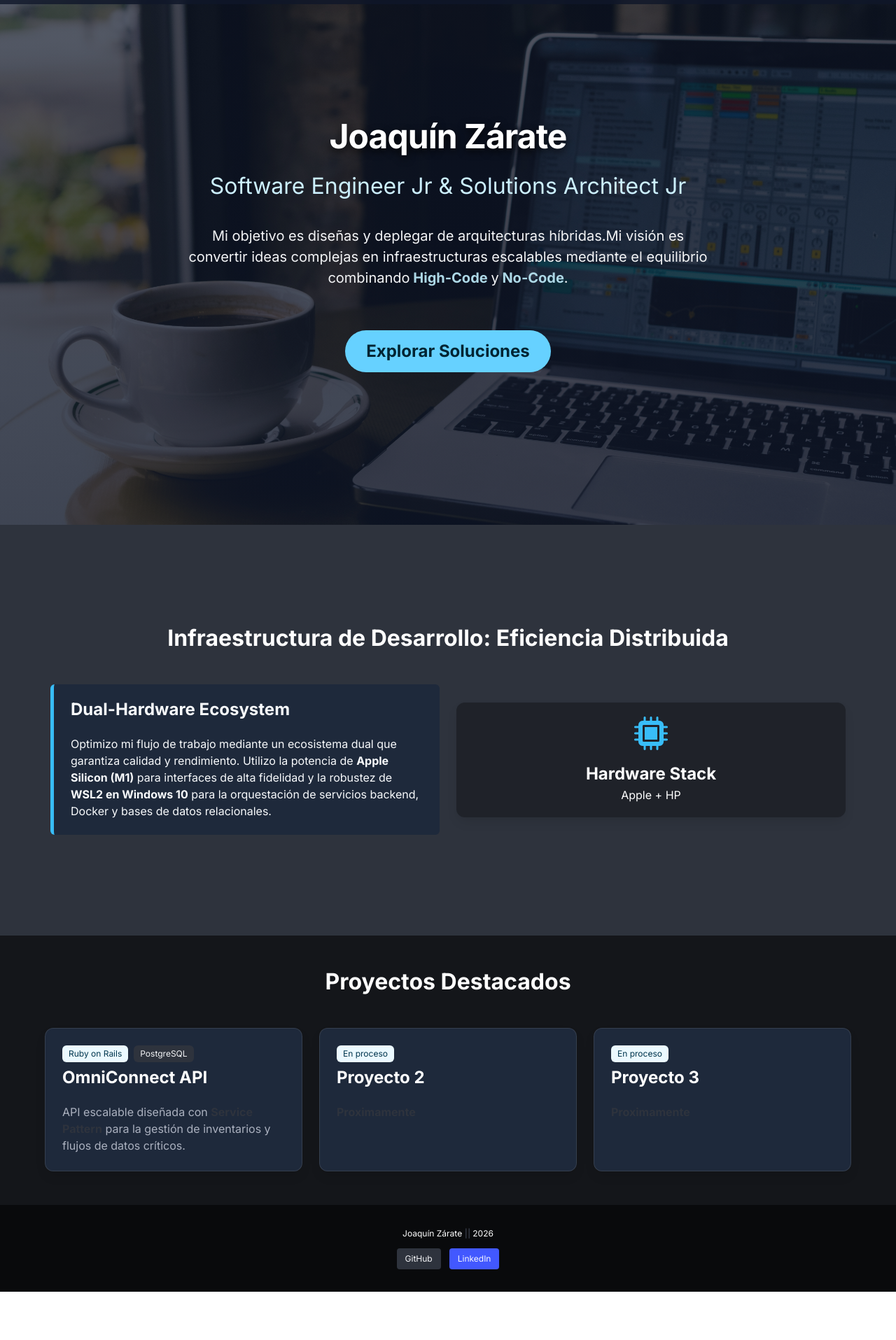
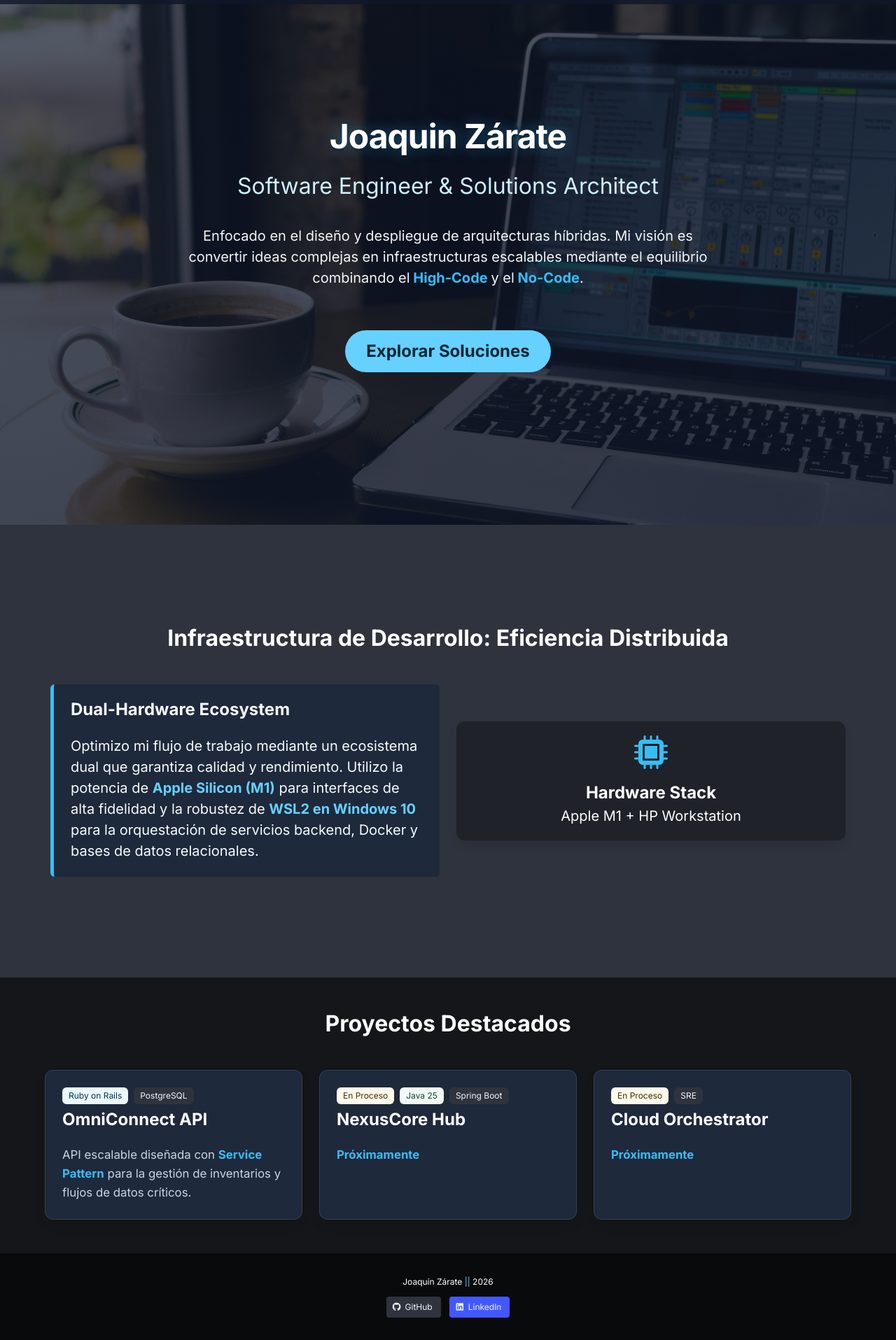
Before and after one commit to ZarAte23/mi_portafolio_jzs, a Next.js app: page / in a window 1280 px wide. Shown: the part 50-1965 px from the top of the page at 70% size. Before the commit the page ends 1896 px from the top, so only its background shows below. Built offline with nearby package versions, Linux system fonts and the light colour scheme.

Commit message:
feat: optimizacion de contraste, correccion de fuentes y unificacion de CSS

```diff
--- a/src/app/globals.css
+++ b/src/app/globals.css
@@ -4,9 +4,9 @@
 :root {
   --bunker-dark: #0f172a;    /* Azul noche profundo */
   --bunker-slate: #1e293b;   /* Gris pizarra */
-  --bunker-accent: #38bdf8;  /* Azul brillante (M1 Style) */
-  --text-primary: #f8fafc;
-  --text-secondary: #94a3b8;
+  --bunker-accent: #38bdf8;  /* Azul brillante (estilo Apple) */
+  --text-primary: #f8fafc;   /* Blanco casi puro */
+  --text-secondary: #cbd5e1; /* Gris claro de alto contraste (reemplaza al anterior) */
 }
 
 * {
@@ -28,12 +28,12 @@ body {
   -webkit-font-smoothing: antialiased;
 }
 
-/* --- CLASES PERSONALIZADAS --- */
+/* --- HERO SECTION --- */
 
 .hero-main-bg {
   background-image:
     linear-gradient(rgba(15, 23, 42, 0.7), rgba(15, 23, 42, 0.8)),
-    url('/img_main_coffe.jpg'); /* Asegúrate que la ruta sea /public/img_main_coffe.jpg */
+    url('/img_main_coffe.jpg');
   background-size: cover;
   background-position: center;
   background-attachment: fixed;
@@ -44,40 +44,54 @@ body {
   letter-spacing: -0.02em;
 }
 
-/* Definición de is-slate-custom que faltaba */
+.hero .title.name-highlight {
+  color: #ffffff !important;
+  text-shadow: 0 0 20px rgba(56, 189, 248, 0.4), 0 2px 4px rgba(0,0,0,0.5);
+  letter-spacing: -1px;
+}
+
+/* --- COMPONENTES --- */
+
 .notification.is-slate-custom {
   background-color: var(--bunker-slate);
   color: var(--text-primary);
   border-left: 5px solid var(--bunker-accent);
 }
 
-/* Estilo para las tarjetas de proyectos */
+/* Tarjetas de Proyectos - Versión Consolidada */
 .project-card {
   background-color: var(--bunker-slate) !important;
-  transition: transform 0.3s ease, box-shadow 0.3s ease;
   border: 1px solid rgba(255, 255, 255, 0.1) !important;
+  border-radius: 12px;
   height: 100%;
+  transition: transform 0.3s ease, box-shadow 0.3s ease, border-color 0.3s ease;
+  display: flex;
+  flex-direction: column;
 }
 
 .project-card:hover {
-  transform: translateY(-10px);
-  box-shadow: 0 20px 25px -5px rgba(0, 0, 0, 0.3);
+  transform: translateY(-8px);
+  box-shadow: 0 15px 30px rgba(0, 0, 0, 0.4), 0 0 15px rgba(56, 189, 248, 0.1);
   border-color: var(--bunker-accent) !important;
 }
 
-
-/* Reducimos el padding del footer (Bulma por defecto es muy alto) */
-.footer {
-  padding: 2rem 1.5rem 2rem !important; /* Mitad del tamaño original */
+/* Solución de Legibilidad para el texto del proyecto */
+.project-card .content {
+  color: var(--text-secondary) !important; /* Ahora es más claro (#cbd5e1) */
+  line-height: 1.6;
+  font-size: 1.05rem;
 }
 
-/* Brillo extra para tu nombre */
-.hero .title.name-highlight {
-  color: #ffffff !important;
-  text-shadow: 0 0 20px rgba(56, 189, 248, 0.4), 0 2px 4px rgba(0,0,0,0.5);
-  letter-spacing: -1px;
+/* Brillo para los strong dentro de las descripciones */
+.project-card .content strong {
+  color: var(--bunker-accent) !important;
+}
+
+/* Ajustes de Footer */
+.footer {
+  padding: 2rem 1.5rem !important;
 }
 
 .has-text-blue-light {
-  color: #add8e6; /* O el código hexadecimal de tu azul preferido */
+  color: var(--bunker-accent);
 }
--- a/src/app/page.tsx
+++ b/src/app/page.tsx
@@ -1,26 +1,24 @@
 import Image from "next/image";
-// Nota: Navbar no se importa aquí porque ya está en layout.tsx
 
 export default function Home() {
   return (
     <main>
       {/* SECCIÓN 1: HERO CON IMAGEN PROFESIONAL */}
-      {/* Usamos hero-main-bg definido en globals.css */}
       <section className="hero is-fullheight hero-main-bg">
         <div className="hero-body">
           <div className="container has-text-centered">
-            <h1 className="title is-1 has-text-white is-spaced">
-              Joaquín Zárate
+            <h1 className="title is-1 has-text-white is-spaced name-highlight">
+              Joaquin Zárate
             </h1>
             <h2 className="subtitle is-3 has-text-info-light">
-              Software Engineer Jr & Solutions Architect Jr
+              Software Engineer & Solutions Architect
             </h2>
             <div className="column is-8 is-offset-2">
               <p className="is-size-5 has-text-white-ter">
-                Mi objetivo es diseñas y deplegar de arquitecturas
-                híbridas.Mi visión es convertir ideas complejas en infraestructuras
-                escalables mediante el equilibrio combinando
-                <strong className="has-text-blue-light"> High-Code </strong>y
+                Enfocado en el diseño y despliegue de arquitecturas
+                híbridas. Mi visión es convertir ideas complejas en infraestructuras
+                escalables mediante el equilibrio combinando el
+                <strong className="has-text-blue-light"> High-Code </strong> y el
                 <strong className="has-text-blue-light"> No-Code</strong>.
               </p>
             </div>
@@ -36,7 +34,7 @@ export default function Home() {
         </div>
       </section>
 
-      {/* SECCIÓN 2: EL BÚNKER (VALOR AGREGADO) */}
+      {/* SECCIÓN 2: EL BÚNKER (INFRAESTRUCTURA) */}
       <section
         id="infraestructura"
         className="section is-medium has-background-dark has-text-light"
@@ -48,13 +46,12 @@ export default function Home() {
           <div className="columns is-vcentered">
             <div className="column is-6">
               <div className="notification is-slate-custom">
-                {/* Nota: Asegúrate de tener is-slate-custom en globals.css o usa is-info is-light */}
                 <h3 className="title is-4">Dual-Hardware Ecosystem</h3>
-                <p>
+                <p className="is-size-5">
                   Optimizo mi flujo de trabajo mediante un ecosistema dual que
                   garantiza calidad y rendimiento. Utilizo la potencia de{" "}
-                  <strong>Apple Silicon (M1)</strong> para interfaces de alta
-                  fidelidad y la robustez de <strong>WSL2 en Windows 10</strong>{" "}
+                  <strong className="has-text-info">Apple Silicon (M1)</strong> para interfaces de alta
+                  fidelidad y la robustez de <strong className="has-text-info">WSL2 en Windows 10</strong>{" "}
                   para la orquestación de servicios backend, Docker y bases de
                   datos relacionales.
                 </p>
@@ -69,21 +66,22 @@ export default function Home() {
                   ></i>
                 </span>
                 <p className="is-size-4 has-text-weight-bold">Hardware Stack</p>
-                <p>Apple + HP </p>
+                <p className="is-size-5">Apple M1 + HP Workstation</p>
               </div>
             </div>
           </div>
         </div>
       </section>
 
-      {/* Fragmento corregido de la Sección de Proyectos */}
+      {/* SECCIÓN 3: PROYECTOS DESTACADOS */}
       <section id="proyectos" className="section has-background-black-bis">
         <div className="container">
           <h2 className="title has-text-centered has-text-white mb-6">
             Proyectos Destacados
           </h2>
           <div className="columns is-multiline">
-            {/* Proyecto 1 */}
+
+            {/* Proyecto 1: OmniConnect */}
             <div className="column is-4">
               <div className="card project-card">
                 <div className="card-content">
@@ -92,43 +90,47 @@ export default function Home() {
                     <span className="tag is-dark">PostgreSQL</span>
                   </div>
                   <p className="title is-4 has-text-white">OmniConnect API</p>
-                  <div className="content has-text-grey-light">
+                  <div className="content has-text-grey-lighter">
                     API escalable diseñada con <strong>Service Pattern</strong>{" "}
                     para la gestión de inventarios y flujos de datos críticos.
                   </div>
                 </div>
               </div>
             </div>
-            {/* Repetir estructura para otros proyectos... */}
+
+            {/* Proyecto 2: NexusCore (Agregado para variedad) */}
             <div className="column is-4">
               <div className="card project-card">
                 <div className="card-content">
                   <div className="tags mb-2">
-                    <span className="tag is-info is-light">En proceso</span>
-
+                    <span className="tag is-warning is-light">En Proceso</span>
+                    <span className="tag is-success is-light">Java 25</span>
+                    <span className="tag is-dark">Spring Boot</span>
                   </div>
-                  <p className="title is-4 has-text-white">Proyecto 2</p>
-                  <div className="content has-text-grey-light">
-                    <strong>Proximamente</strong>{" "}
+                  <p className="title is-4 has-text-white">NexusCore Hub</p>
+                  <div className="content has-text-grey-lighter">
+                    <strong>Próximamente</strong>
                   </div>
                 </div>
               </div>
             </div>
+
+            {/* Proyecto 3: Placeholder Profesional */}
             <div className="column is-4">
               <div className="card project-card">
                 <div className="card-content">
                   <div className="tags mb-2">
-                    <span className="tag is-info is-light">En proceso</span>
-
+                    <span className="tag is-warning is-light">En Proceso</span>
+                    <span className="tag is-dark">SRE</span>
                   </div>
-                  <p className="title is-4 has-text-white">Proyecto 3</p>
-                  <div className="content has-text-grey-light">
-                    <strong>Proximamente</strong>{" "}
-
+                  <p className="title is-4 has-text-white">Cloud Orchestrator</p>
+                  <div className="content has-text-grey-lighter">
+                    <strong>Próximamente</strong>
                   </div>
                 </div>
               </div>
             </div>
+
           </div>
         </div>
       </section>
@@ -136,15 +138,17 @@ export default function Home() {
       {/* FOOTER */}
       <footer className="footer has-background-black has-text-white">
         <div className="container has-text-centered">
-          <p className="is-size-7 has-text-white">
-            Joaquín Zárate <strong> || </strong> 2026
+          <p className="is-size-7">
+            Joaquín Zárate <span className="has-text-info">||</span> 2026
           </p>
           <div className="buttons is-centered mt-3">
-            <a href="#" className="button is-dark is-small">
-              GitHub
+            <a href="https://github.com/ZarAte23" className="button is-dark is-small">
+              <span className="icon"><i className="fab fa-github"></i></span>
+              <span>GitHub</span>
             </a>
             <a href="#" className="button is-link is-small">
-              LinkedIn
+              <span className="icon"><i className="fab fa-linkedin"></i></span>
+              <span>LinkedIn</span>
             </a>
           </div>
         </div>
```
